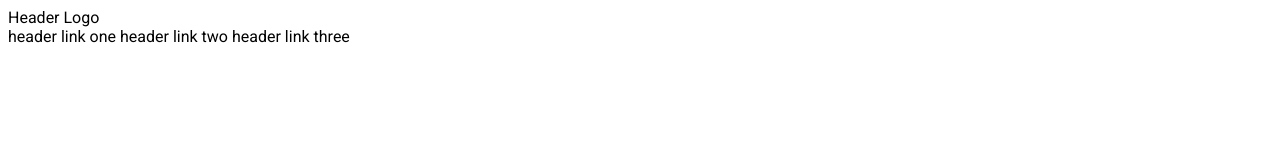
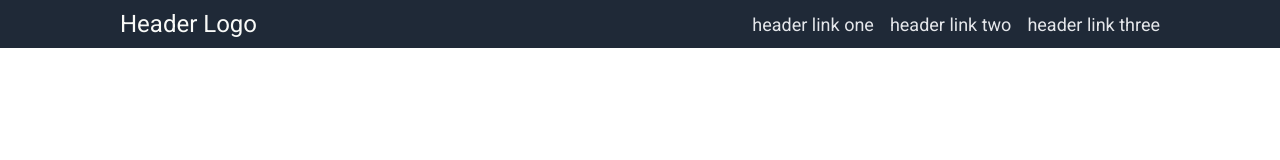
Before and after one commit to TerraPlayer1/odin-landing-page, a plain HTML site: page index.html in a window 1280 px wide. Drawn offline with Linux system fonts and the light colour scheme.

Commit message:
Add header styling

```diff
--- a/index.html
+++ b/index.html
@@ -14,9 +14,9 @@
   <div class="header">
     <div class="header-logo">Header Logo</div>
     <div class="header-links">
-      <a>header link one</a>
-      <a>header link two</a>
-      <a>header link three</a>
+      <a href="">header link one</a>
+      <a href="">header link two</a>
+      <a href="">header link three</a>
     </div>
   </div>
 
--- a/styles.css
+++ b/styles.css
@@ -1,3 +1,30 @@
 body {
   font-family: 'Roboto', sans-serif;
+  display: flex;
+  flex-direction: column;
+  margin: 0px;
 }
+
+a{
+  padding-left: 16px;
+  text-decoration: none;
+  font-size: 18px;
+  color: #E5E7EB;
+}
+
+.header {
+  display: flex;
+  justify-content: space-between;
+  align-items: center;
+  background-color: #1F2937;
+  padding: 10px 120px;
+}
+
+.header-logo {
+  font-size: 24px;
+  color: #F9FAF8;
+}
+
+.header-links {
+  display: flex;
+}
```
